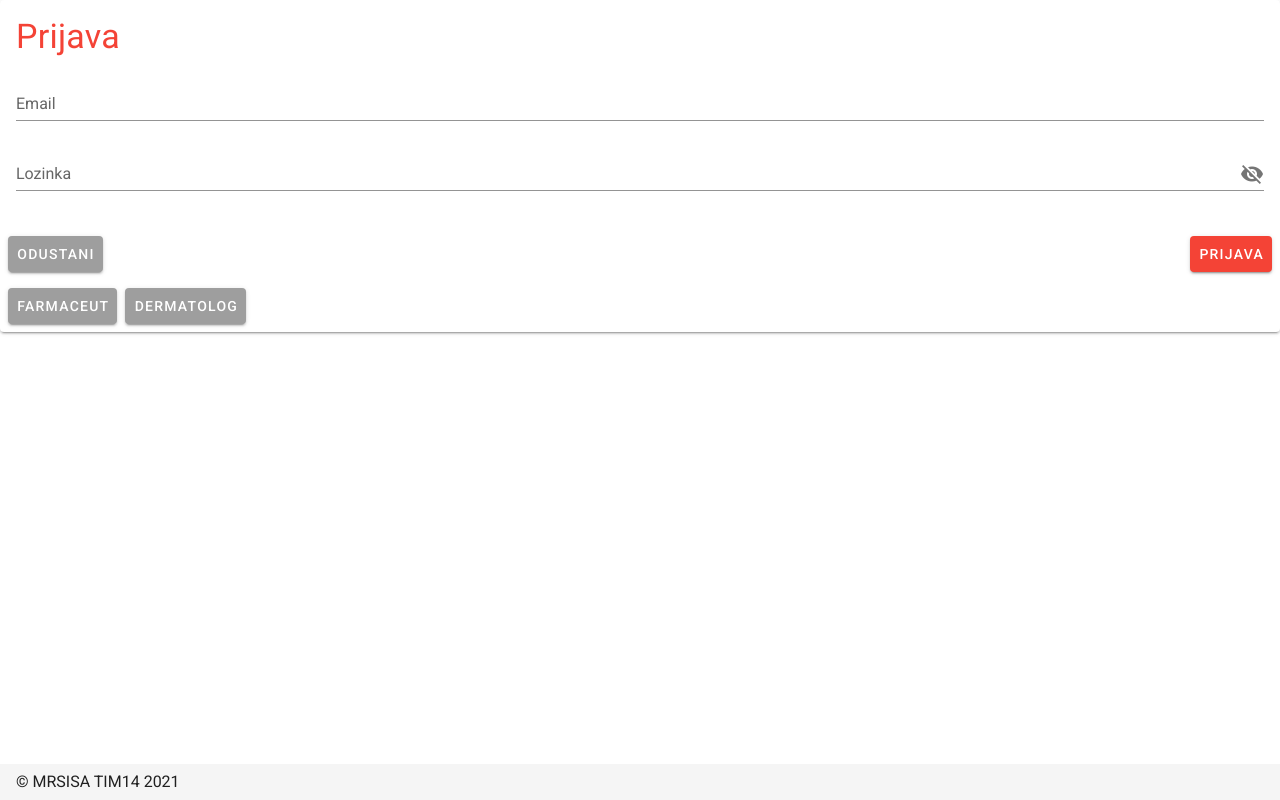
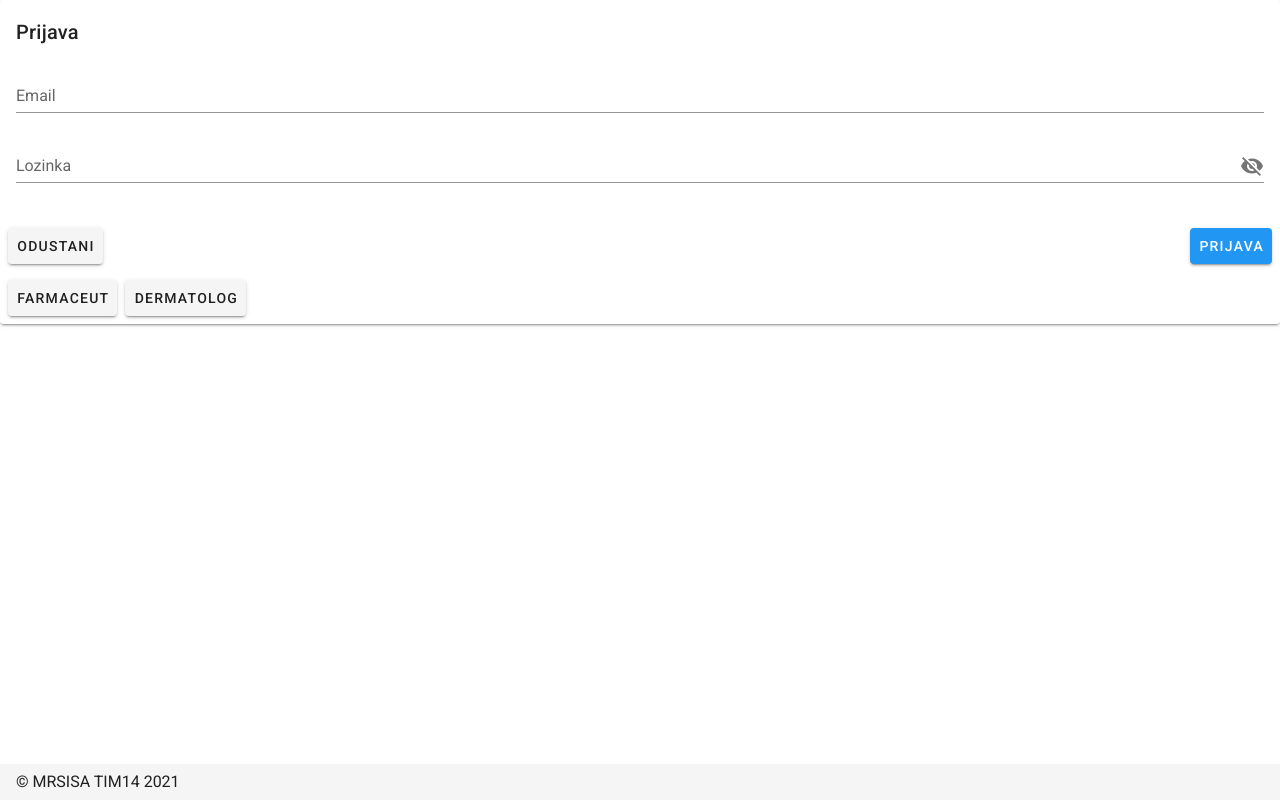
Before and after one commit to MatijaPojatar/MRSISA_T14, a Vue app in the folder mrsisa-client/: page / in a window 1280 px wide. Built offline with nearby package versions, Linux system fonts and the light colour scheme; what @growthbunker/vuedarkmode, vue-textarea-autosize would draw is missing.

Commit message:
Kreirana forma za dodavanje alergije na lek

```diff
--- /dev/null
+++ b/mrsisa-client/src/components/DodajAlergiju.vue
@@ -0,0 +1,40 @@
+<template>
+    <v-card>
+        <v-card-title>Dodavanje alergije: </v-card-title>
+        <v-card-text>
+            <v-form ref="forma" v-model="valid" lazy-validation>
+                <v-select
+                    v-model="lek"
+                    :rules="[rules.required, rules.email]"
+                    label="Lek"
+                    required
+                />
+            </v-form>
+        </v-card-text>
+        <v-card-actions>
+            <v-btn>Odustani</v-btn>
+            <v-btn class="blue white--text">Potvrdi</v-btn>
+        </v-card-actions>
+    </v-card>
+</template>
+
+<script>
+export default {
+    name: "DodajAlergiju",
+
+    props : {
+
+    },
+
+    data: () => ({
+        lek: "",
+
+        rules: {
+            required: v => !!v || "Obavezno polje",
+        }
+    })
+}
+</script>
+
+<style>
+</style>
--- a/mrsisa-client/src/components/Prijava.vue
+++ b/mrsisa-client/src/components/Prijava.vue
@@ -1,6 +1,6 @@
 <template>
     <v-card>
-        <v-card-title class="display-1 red--text">Prijava</v-card-title>
+        <v-card-title>Prijava</v-card-title>
         <v-card-text>
             <v-form ref="forma" v-model="valid" lazy-validation>
                 <v-text-field
@@ -20,13 +20,13 @@
             </v-form>
         </v-card-text>
         <v-card-actions>
-            <v-btn @click="cancel" class="grey white--text">Odustani</v-btn>
+            <v-btn @click="cancel" class>Odustani</v-btn>
             <v-spacer></v-spacer>
-            <v-btn v-on:click="onSubmit" :disabled="!valid" class="red white--text">Prijava</v-btn>
+            <v-btn v-on:click="onSubmit" :disabled="!valid" class="blue white--text">Prijava</v-btn>
         </v-card-actions>
         <v-card-actions>
-            <v-btn @click="loginAsFarmaceut" class="grey white--text">Farmaceut</v-btn>
-            <v-btn @click="loginAsDermatolog" class="grey white--text">Dermatolog</v-btn>
+            <v-btn @click="loginAsFarmaceut">Farmaceut</v-btn>
+            <v-btn @click="loginAsDermatolog">Dermatolog</v-btn>
         </v-card-actions>
     </v-card>
 </template>
--- a/mrsisa-client/src/routes.js
+++ b/mrsisa-client/src/routes.js
@@ -22,8 +22,13 @@ const router = new Router({
       component: () => import("./components/Registracija")
     },
     {
+      path: "/alergija",
+      name: "DodajAlergiju",
+      component: () => import("./components/DodajAlergiju")
+    },
+    {
       path: "/apoteke",
-      name: "Registracija",
+      name: "ListApoteke",
       component: () => import("./components/ListApoteke")
     },
     {
```
Also changed, not shown: 1 other file (tests, documents, lock files or other folders).
